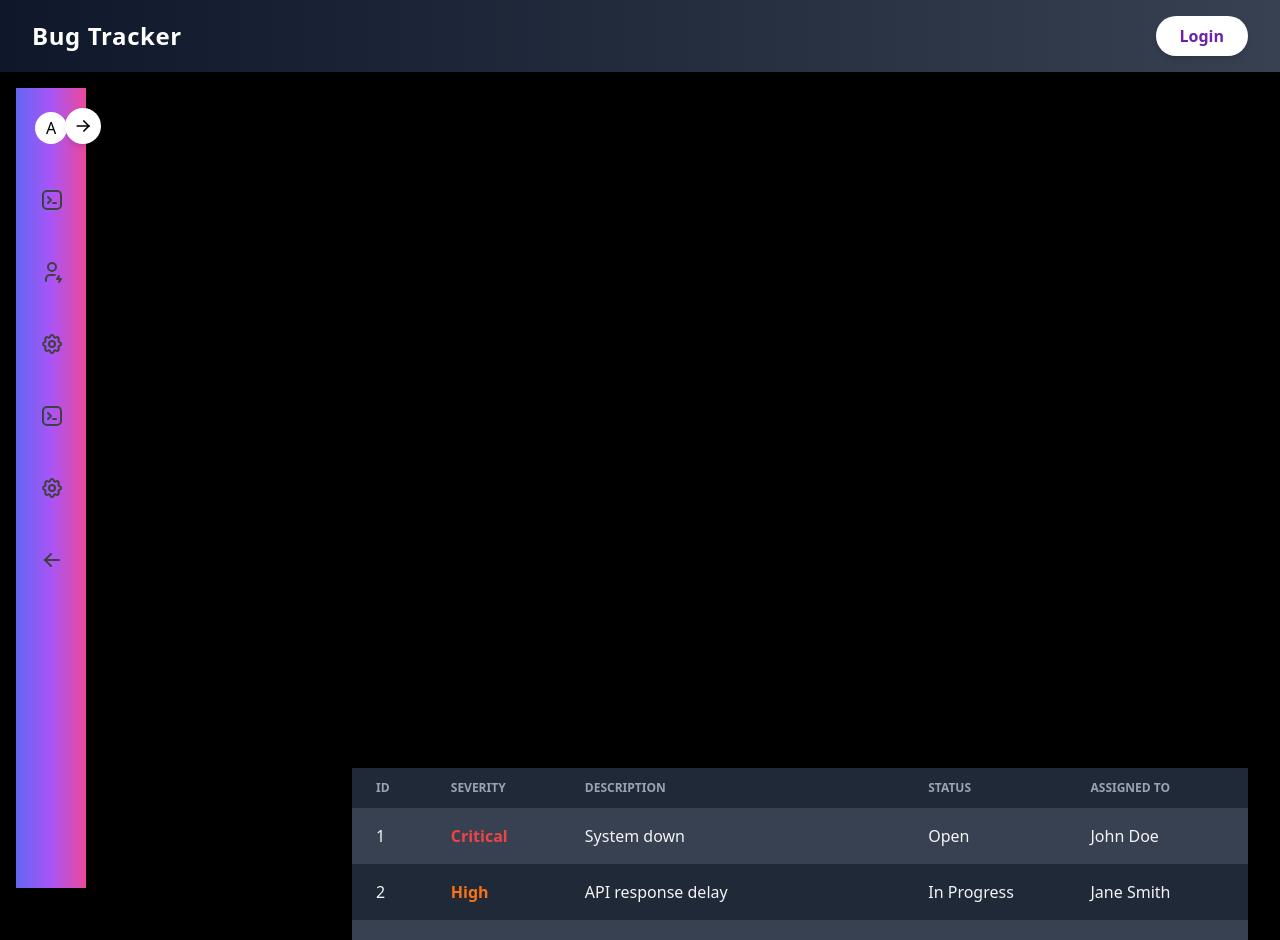
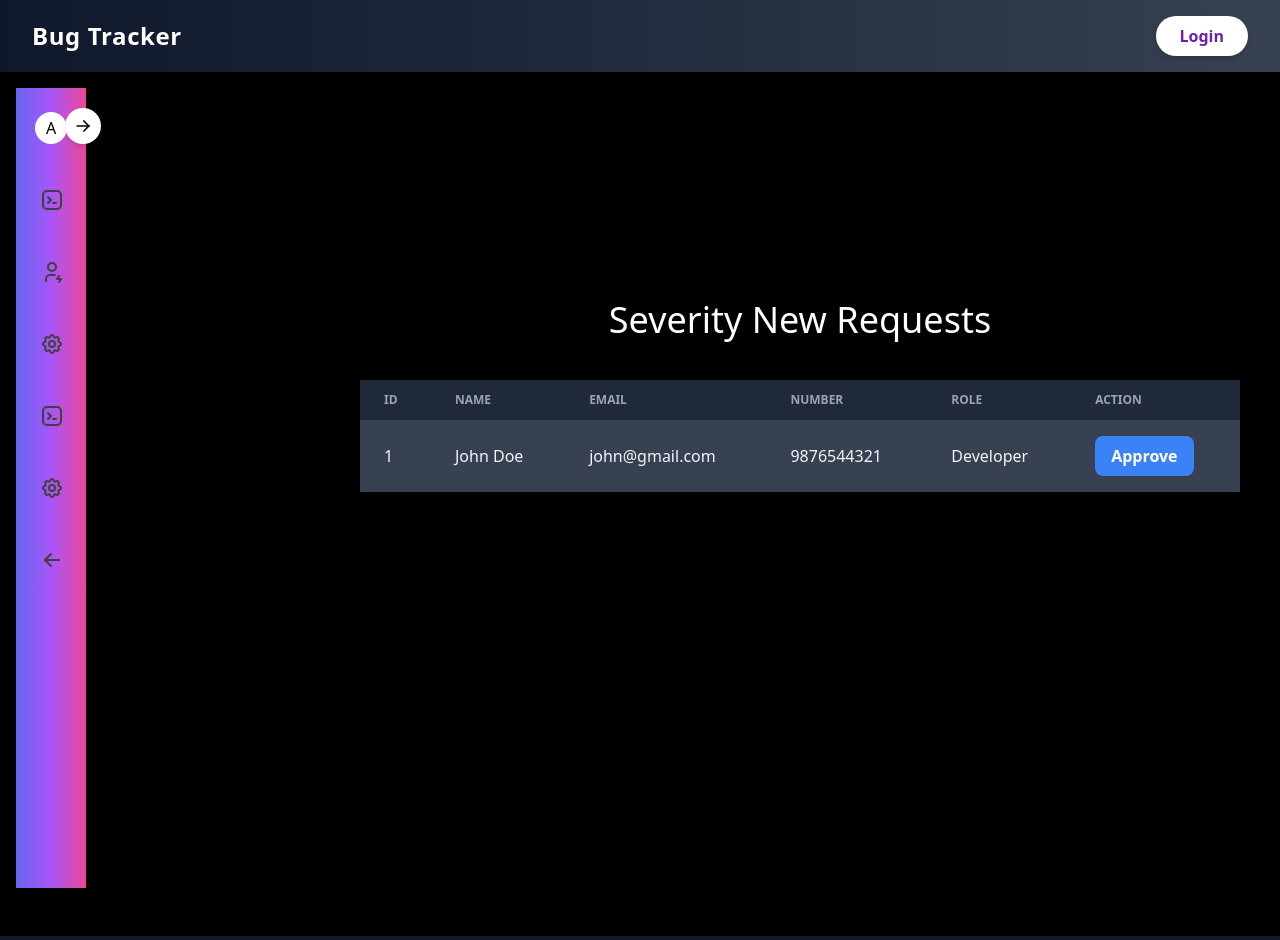
Before and after one commit to R4kesh/BugTracker_Client, a React (Vite) app: page /severitymanagement in a window 1280 px wide. Shown: the top 940 px of the page. Built offline with nearby package versions, Linux system fonts and the light colour scheme.

Commit message:
admin_dashboard design

```diff
--- a/src/components/AdminDashboard/SeverityManagement.tsx
+++ b/src/components/AdminDashboard/SeverityManagement.tsx
@@ -33,7 +33,7 @@ import { SidebarDash } from '../../components/SidebarD'; // Import your sidebar
 import Footer from '../Footer';
 import { Spotlights } from '../Spotlight';
 
-import { TableDemostructure } from '../ui/table';
+// import { TableDemostructure } from '../ui/table';
 
 function SeverityManagement() {
   return (
@@ -44,12 +44,13 @@ function SeverityManagement() {
           <SidebarDash /> {/* Sidebar component */}
         </aside>
         <main className="flex-1 p-6 space-y-8"> {/* Main content area */}
+
   <div className="mb-8"> {/* Wrapper for Spotlight */}
     <Spotlights /> {/* Spotlight component */}
 
     <div className="flex justify-center mt-8"> {/* Flexbox to center the table */}
       <div className="w-full max-w-4xl"> {/* Limit the width for responsiveness */}
-        <TableDemostructure /> {/* Table component */}
+        {/* <TableDemostructure /> Table component */}
       </div>
     </div>
 
--- a/src/components/SidebarD.tsx
+++ b/src/components/SidebarD.tsx
@@ -15,14 +15,14 @@ export function SidebarDash() {
       ),
     },
     {
-      label: "Severity Request",
-      href: "#",
+      label: "User Request",
+      href: "/severitymanagement",
       icon: (
         <IconUserBolt className="text-neutral-700 dark:text-neutral-200 h-6 w-6 flex-shrink-0" />
       ),
     },
     {
-      label: "SeverityManagement",
+      label: "UserManagement",
       href: "#",
       icon: (
         <IconSettings className="text-neutral-700 dark:text-neutral-200 h-6 w-6 flex-shrink-0" />
--- a/src/components/Spotlight.tsx
+++ b/src/components/Spotlight.tsx
@@ -21,6 +21,7 @@
 import React from "react";
 import { cn } from "../lib/utils";
 import { Spotlight } from "./ui/spotlight";
+import { TableDemostructure } from "./ui/table";
 // import { TableDemo } from "./SeverityTable";
 
 export function Spotlights() {
@@ -31,8 +32,10 @@ export function Spotlights() {
         fill="white"
       />
       <div className="p-4 w-full relative z-10 flex flex-col items-center justify-center">
-        <div className="w-full max-w-5xl">
+          <h3 className='text-center text-4xl mb-10 text-white'>Severity New Requests</h3>
+        <div className="w-full   max-w-7xl">
           {/* <TableDemo />  */}
+          <TableDemostructure/>
         </div>
       </div>
     </div>
--- a/src/components/ui/table.tsx
+++ b/src/components/ui/table.tsx
@@ -1,24 +1,23 @@
+
 import React from 'react';
 
 export const TableDemostructure = () => {
   const data = [
-    { id: 1, severity: 'Critical', description: 'System down', status: 'Open', assignedTo: 'John Doe' },
-    { id: 2, severity: 'High', description: 'API response delay', status: 'In Progress', assignedTo: 'Jane Smith' },
-    { id: 3, severity: 'Medium', description: 'UI misalignment', status: 'Closed', assignedTo: 'Mike Johnson' },
-    { id: 4, severity: 'Low', description: 'Minor bug in report generation', status: 'Open', assignedTo: 'Sarah Lee' },
-    // Add more rows here...
+    { id: 1, Name: 'John Doe', email: 'john@gmail.com', Number: '9876544321', Role: 'Developer', Action: 'Approve' },
+    // Add more rows if needed...
   ];
 
   return (
-    <div className="overflow-x-auto">
-      <table className="min-w-full table-auto bg-gray-900 text-gray-100 rounded-lg shadow-md">
+    <div className=" overflow-x-auto">
+      <table className="mb-10  min-w-full table-auto bg-gray-900 text-gray-100 rounded-lg shadow-md">
         <thead>
           <tr className="bg-gray-800 text-left uppercase text-xs text-gray-400">
             <th className="px-6 py-3">ID</th>
-            <th className="px-6 py-3">Severity</th>
-            <th className="px-6 py-3">Description</th>
-            <th className="px-6 py-3">Status</th>
-            <th className="px-6 py-3">Assigned To</th>
+            <th className="px-6 py-3">Name</th>
+            <th className="px-6 py-3">Email</th>
+            <th className="px-6 py-3">Number</th>
+            <th className="px-6 py-3">Role</th>
+            <th className="px-6 py-3">Action</th> {/* Updated header */}
           </tr>
         </thead>
         <tbody>
@@ -28,10 +27,19 @@ export const TableDemostructure = () => {
               className={`${index % 2 === 0 ? 'bg-gray-700' : 'bg-gray-800'} hover:bg-gray-600 transition-all duration-200`}
             >
               <td className="px-6 py-4">{row.id}</td>
-              <td className={`px-6 py-4 ${getSeverityColor(row.severity)}`}>{row.severity}</td>
-              <td className="px-6 py-4">{row.description}</td>
-              <td className="px-6 py-4">{row.status}</td>
-              <td className="px-6 py-4">{row.assignedTo}</td>
+              <td className="px-6 py-4">{row.Name}</td>
+              <td className="px-6 py-4">{row.email}</td>
+              <td className="px-6 py-4">{row.Number}</td>
+              <td className="px-6 py-4" >{row.Role}</td>
+              <td className="px-6 py-4">
+                {/* Action button */}
+                <button
+                  className="bg-blue-500 hover:bg-blue-600 text-white font-bold py-2 px-4 rounded-lg focus:outline-none focus:ring-2 focus:ring-blue-300"
+                  onClick={() => handleAction(row.id)} // Example onClick handler
+                >
+                  {row.Action}
+                </button>
+              </td>
             </tr>
           ))}
         </tbody>
@@ -40,18 +48,23 @@ export const TableDemostructure = () => {
   );
 };
 
-// Helper function to add color to severity levels
-const getSeverityColor = (severity:any) => {
-  switch (severity) {
-    case 'Critical':
-      return 'text-red-500 font-bold';
-    case 'High':
-      return 'text-orange-500 font-semibold';
-    case 'Medium':
-      return 'text-yellow-400 font-medium';
-    case 'Low':
-      return 'text-green-500';
-    default:
-      return '';
-  }
+// Example onClick handler
+const handleAction = (id) => {
+  alert(`Action triggered for row ID: ${id}`);
 };
+
+// // Helper function to add color to severity levels
+// const getSeverityColor = (role) => {
+//   switch (role) {
+//     case 'Critical':
+//       return 'text-red-500 font-bold';
+//     case 'High':
+//       return 'text-orange-500 font-semibold';
+//     case 'Medium':
+//       return 'text-yellow-400 font-medium';
+//     case 'Low':
+//       return 'text-green-500';
+//     default:
+//       return '';
+//   }
+// };
```
